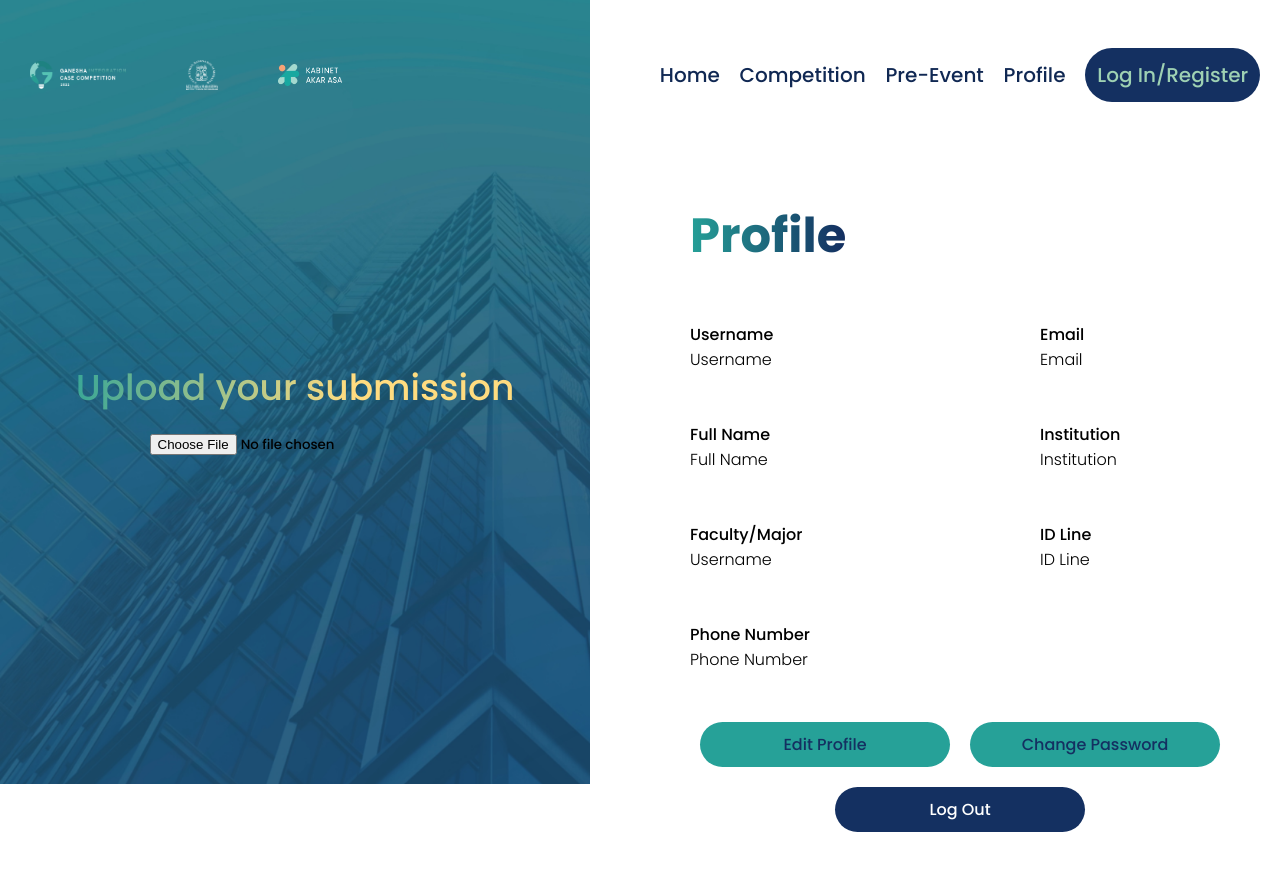
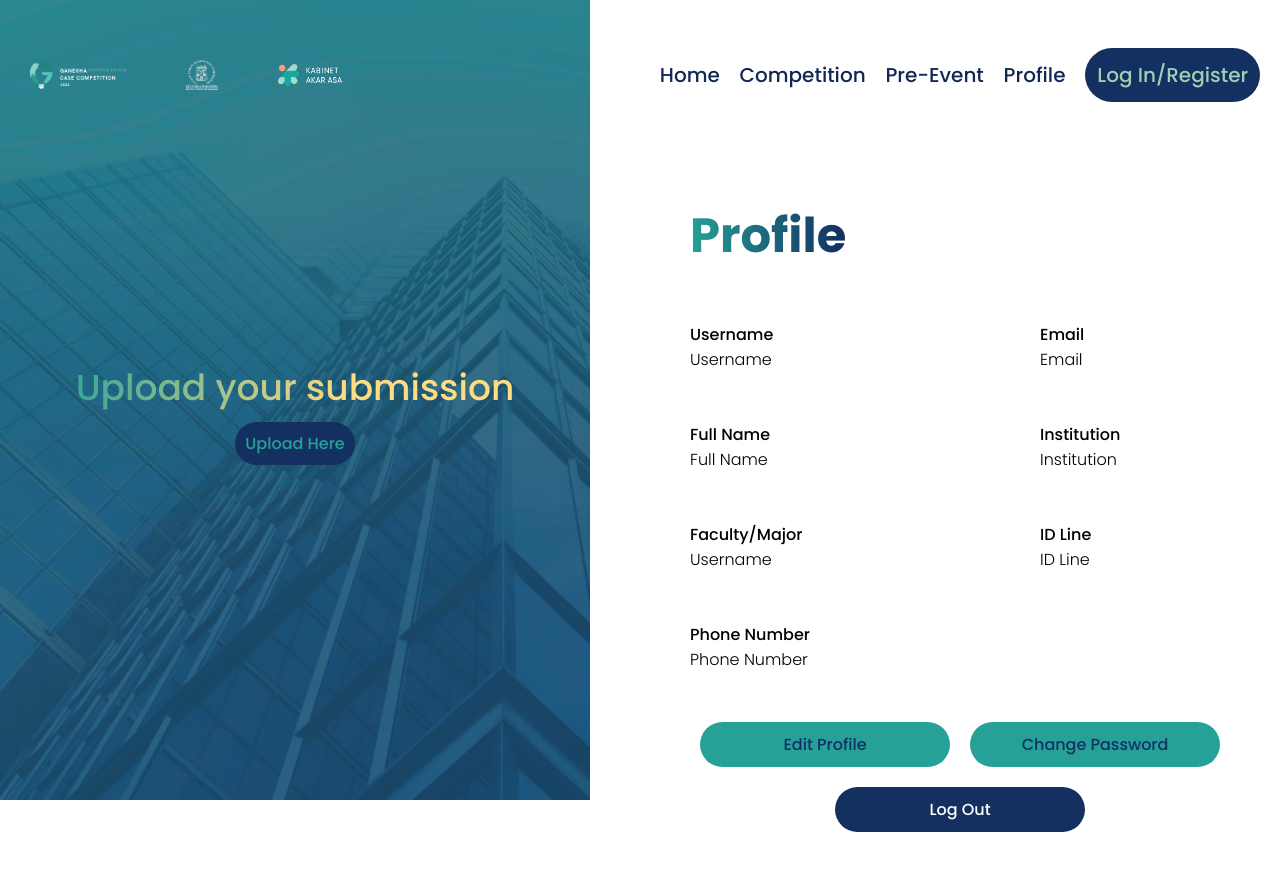
Before and after one commit to IloveNooodles/GICC, a React (Create React App) app in the folder frontend/: page /profile in a window 1280 px wide. Shown: the top 870 px of the page. After the commit the page ends 832 px from the top, so only its background shows below. Built offline with nearby package versions, Linux system fonts and the light colour scheme.

Commit message:
fixed image and profile

```diff
--- a/frontend/src/index.css
+++ b/frontend/src/index.css
@@ -11,3 +11,7 @@ code {
   font-family: source-code-pro, Menlo, Monaco, Consolas, 'Courier New',
     monospace;
 }
+
+#chakra-toast-portal {
+  height: 0;
+}
--- a/frontend/src/pages/ProfilePage.css
+++ b/frontend/src/pages/ProfilePage.css
@@ -10,8 +10,9 @@
 
 .left-profile-container {
   max-width: 50vw;
+  max-height: 100vh;
   background: url("../components/assets/login-decoration.png") no-repeat;
-  background-size: 50vw;
+  background-size: cover;
   display: flex;
   text-align: center;
   flex-direction: column;
@@ -40,6 +41,10 @@
 
 .form-container input {
   width: fit-content;
+}
+
+.form-container input[type="file"]{
+  display: none;
 }
 
 .upload-input input {
--- a/frontend/src/pages/ProfilePage.js
+++ b/frontend/src/pages/ProfilePage.js
@@ -19,8 +19,10 @@ const ProfilePage = () => {
           <p>Upload your submission</p>
           <div className="form-container">
             <form>
+              <label htmlFor="submit-button" className="buttons">Upload Here</label>
               <input
                 type="file"
+                id="submit-button"
                 value={selectedFile}
                 className="upload-input"
                 onChange={(e) => setSelectedFile(e.target.files[0])}
```
